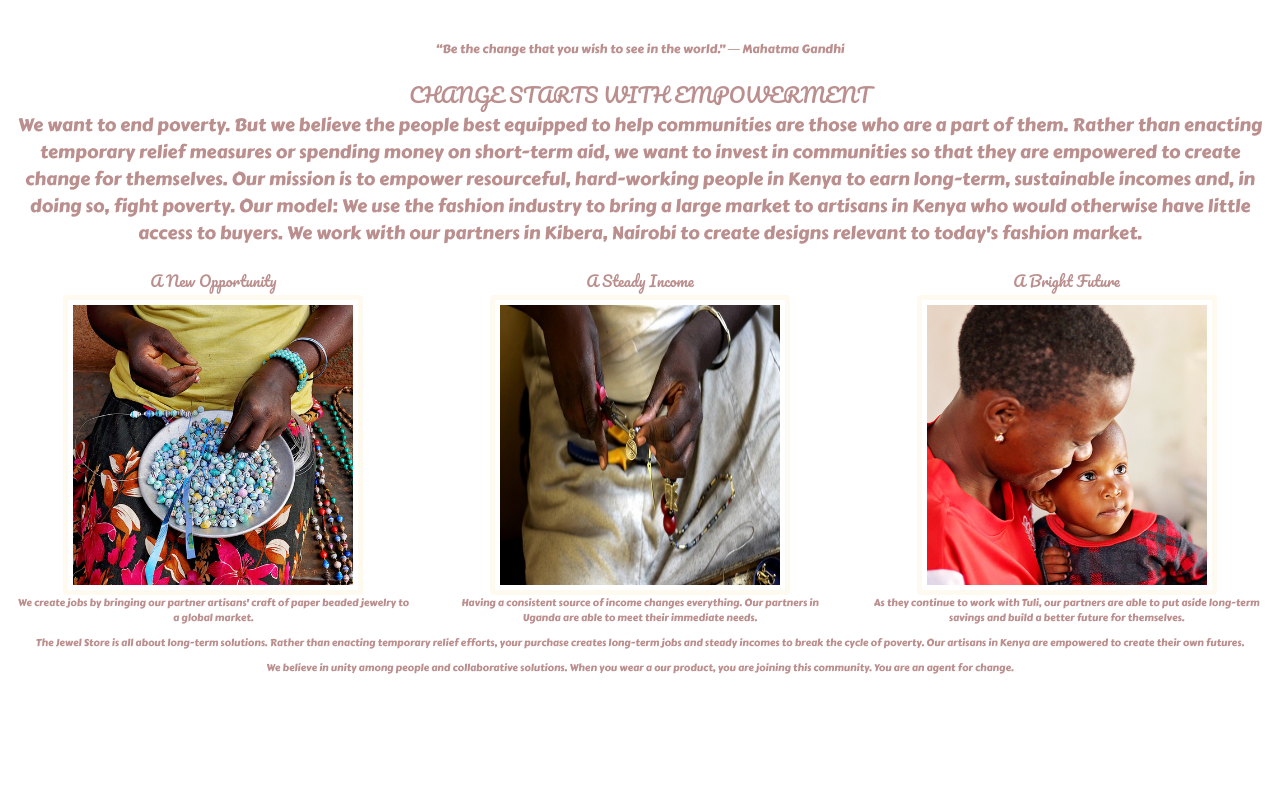
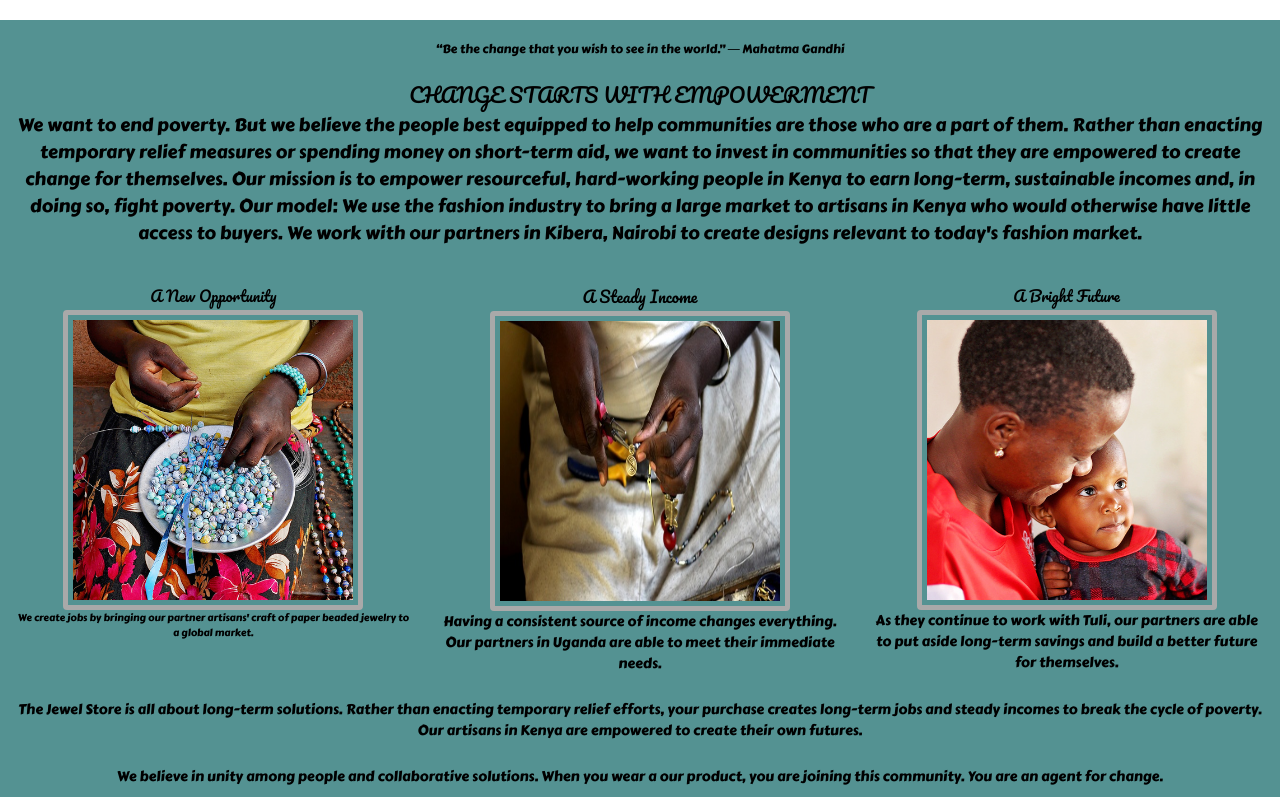
Before and after one commit to Nancy-Muthinzi/capstone-project, a Django app: page /about/ in a window 1280 px wide. Shown: the part 86-883 px from the top of the page. Before the commit the page ends 760 px from the top, so only its background shows below. Run offline with Django 3.2, Linux system fonts and the light colour scheme; some libraries are stand-ins or nearby versions.

Commit message:
change background color

```diff
--- a/shop/static/css/base.css
+++ b/shop/static/css/base.css
@@ -18,20 +18,20 @@ html {
 #about {
   font-family: 'Carter One', cursive;
   text-align: center;
-  color: rosybrown;
-  /* background-color: black; */
+  color: black;
+  background-color: #549292;
 }
 #blog {
   font-family: 'Carter One', cursive;
   text-align: center;
   color: floralwhite;
-  background-color: rosybrown;
+  background-color: #549292;
 }
 #collection {
   text-align: center;
   font-size: 16px;
   color: black;
-  /* background-color: black; */
+  background-color: #549292;
 }
 input {
   outline: none;
--- a/shop/templates/about.html
+++ b/shop/templates/about.html
@@ -34,37 +34,41 @@
         today's
         fashion
         market.
-    </p><br>
+    </p><br><br>
 
     <div class="row">
         <div class="col-md-4">
             <h4 style="font-size:">A New Opportunity</h4>
-            <img src="../static/images/pd.jpeg" style="border: 5px solid floralwhite; border-radius: 4px; padding: 5px; height:300px; width:300px;">
+            <img src="../static/images/pd.jpeg" style="border: 5px solid darkgrey; border-radius: 4px; padding: 5px; height:300px; width:300px;">
             <p>We create jobs by bringing our partner artisans' craft of paper beaded jewelry to a global market.</p>
         </div>
 
         <div class="col-md-4">
-            <h4>A Steady Income</h4>
-            <img src="../static/images/blog2.jpg" style="border: 5px solid floralwhite; border-radius: 4px; padding: 5px;height:300px; width:300px;">
+            <h4 style="font-size:16px;">A Steady Income</h4>
+            <img src="../static/images/blog2.jpg" style="border: 5px solid darkgrey; border-radius: 4px; padding: 5px;height:300px; width:300px;">
 
-            <p>Having a consistent source of income changes everything. Our partners in Uganda are able to meet their
-                immediate needs.</p>
+            <p style="font-size:14px;">
+                Having a consistent source of income changes everything. Our partners in Uganda are able to meet their
+                immediate needs.
+            </p><br>
         </div>
 
         <div class="col-md-4">
             <h4>A Bright Future</h4>
-            <img src="../static/images/future.jpeg" style="border: 5px solid floralwhite; border-radius: 4px; padding: 5px; height:300px; width:300px;">
-            <p>As they continue to work with Tuli, our partners are able to put aside long-term savings and build a
-                better future for themselves.</p>
+            <img src="../static/images/future.jpeg" style="border: 5px solid darkgrey; border-radius: 4px; padding: 5px; height:300px; width:300px;">
+            <p style="font-size:14px;">As they continue to work with Tuli, our partners are able to put aside long-term savings and build a
+                better future for themselves.
+            </p><br>
         </div>
     </div>
 
-    <p>
-        The Jewel Store is all about long-term solutions. Rather than enacting temporary relief efforts, your purchase creates
+    <p style="font-size:14px;">
+        The Jewel Store is all about long-term solutions. Rather than enacting temporary relief efforts, your purchase
+        creates
         long-term jobs and steady incomes to break the cycle of poverty. Our artisans in Kenya are empowered to create
         their own futures.
-    </p>
-    <p>
+    </p><br>
+    <p style="font-size:14px;">
         We believe in unity among people and collaborative solutions. When you wear a
         our product, you are joining this community. You are an agent for change.</p>
     </p>
```
